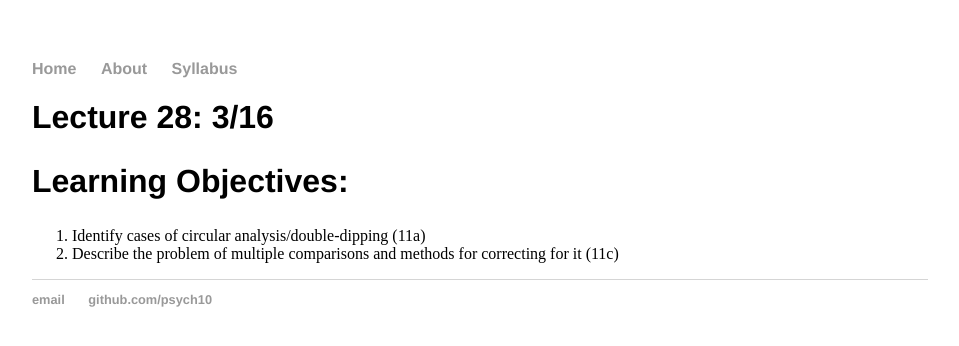
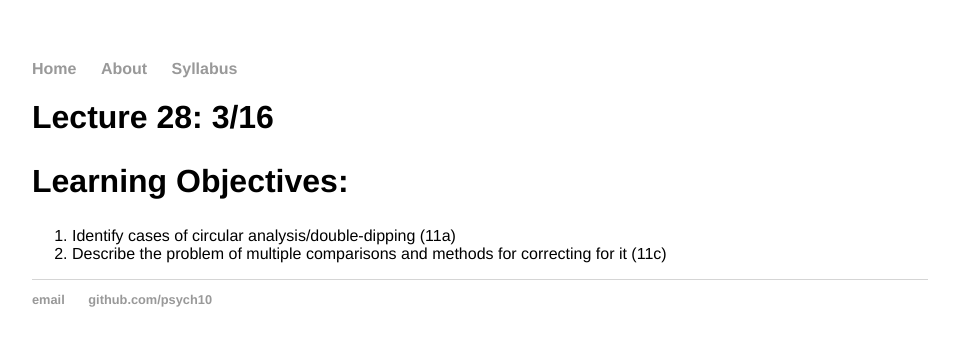
Before and after one commit to stats60/stats60.github.io, a Jekyll site: the page built from lectures/lecture28/index.md, in a window 1280 px wide. Shown: the top 346 px of the page, without its empty margins (160-1119 px from the left). Built offline with Jekyll 4.4.1, drawn with Linux system fonts in a browser that asks for light colours; our own code applies the rules of GitHub Pages for plain Markdown files.

Commit message:
list font

```diff
--- a/css/main.css
+++ b/css/main.css
@@ -62,3 +62,5 @@ th, td {
 }
 
 tr:nth-child(even) {background-color: #f2f2f2}
+
+ol {font-family:'Helvetica', 'Arial', 'Sans-Serif';}
```
